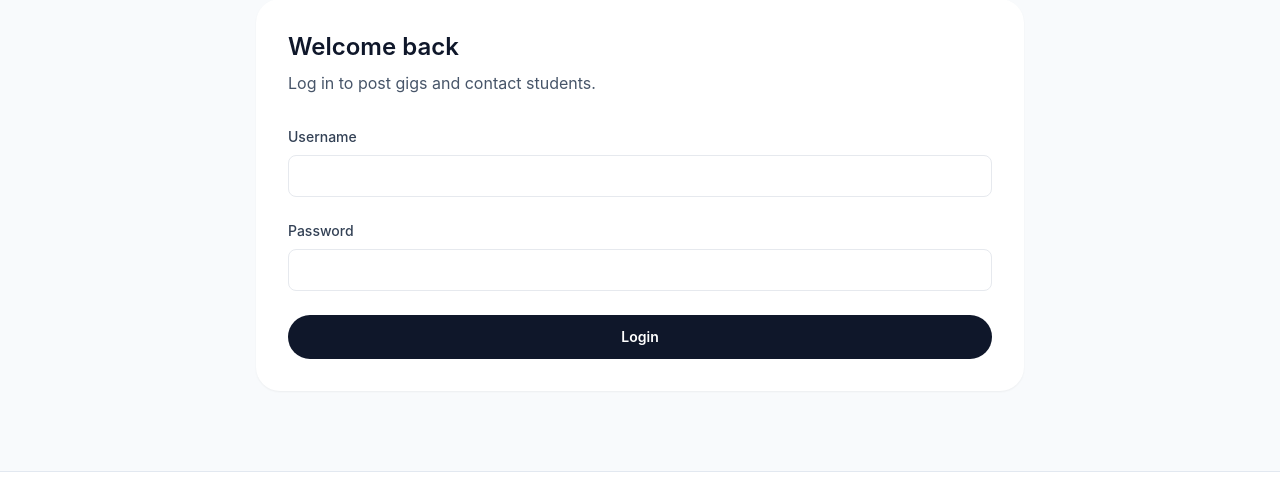
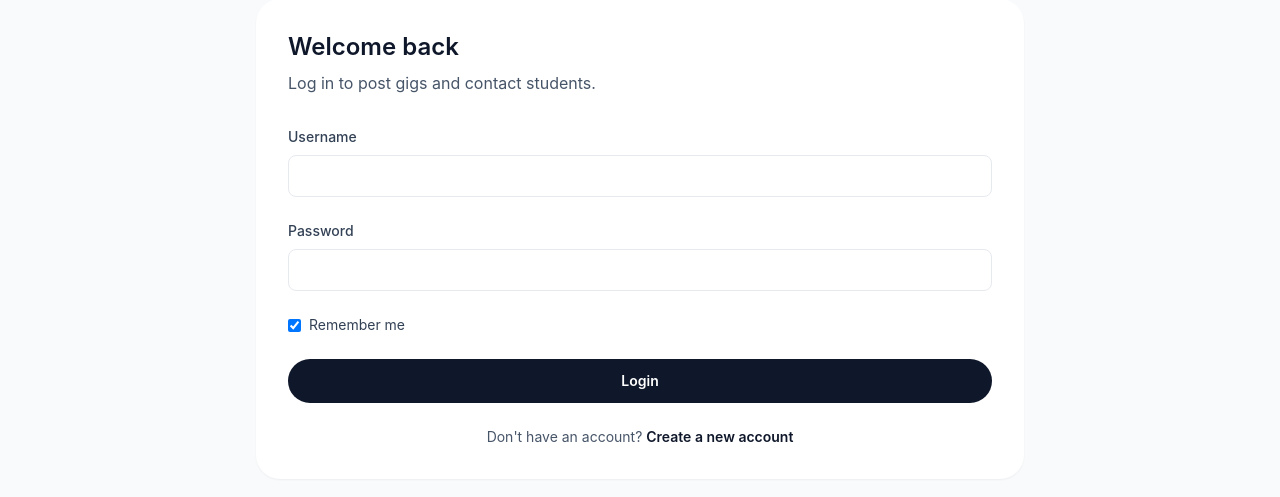
Before and after one commit to kilibo-types/campus_hustle, a Django app: page /login/ in a window 1280 px wide. Shown: the part 102-599 px from the top of the page. Run offline with Django 5.2, Linux system fonts and the light colour scheme; some libraries are stand-ins or nearby versions.

Commit message:
Add account creation link, remember me checkbox, and browser password autofill support

```diff
--- a/gigs/forms.py
+++ b/gigs/forms.py
@@ -18,6 +18,15 @@ class UserRegistrationForm(UserCreationForm):
     class Meta:
         model = User
         fields = ['username', 'first_name', 'last_name', 'email', 'phone_number', 'whatsapp_number', 'bio', 'password1', 'password2']
+
+    def __init__(self, *args, **kwargs):
+        super().__init__(*args, **kwargs)
+        if 'username' in self.fields:
+            self.fields['username'].widget.attrs.update({'class': 'input', 'autocomplete': 'username'})
+        if 'password1' in self.fields:
+            self.fields['password1'].widget.attrs.update({'class': 'input', 'autocomplete': 'new-password'})
+        if 'password2' in self.fields:
+            self.fields['password2'].widget.attrs.update({'class': 'input', 'autocomplete': 'new-password'})
 
     def save(self, commit=True):
         user = super().save(commit=False)
@@ -76,5 +85,6 @@ class GigForm(forms.ModelForm):
 
 
 class CustomLoginForm(AuthenticationForm):
-    username = forms.CharField(widget=forms.TextInput(attrs={'class': 'input'}))
-    password = forms.CharField(widget=forms.PasswordInput(attrs={'class': 'input'}))
+    username = forms.CharField(widget=forms.TextInput(attrs={'class': 'input', 'autocomplete': 'username'}))
+    password = forms.CharField(widget=forms.PasswordInput(attrs={'class': 'input', 'autocomplete': 'current-password'}))
+    remember_me = forms.BooleanField(required=False, initial=True, widget=forms.CheckboxInput(attrs={'class': 'rounded border-slate-300 text-slate-900 focus:ring-slate-900'}))
--- a/gigs/templates/gigs/login.html
+++ b/gigs/templates/gigs/login.html
@@ -20,7 +20,16 @@
             {{ form.password }}
             {{ form.password.errors }}
         </div>
+
+        <div class="flex items-center">
+            {{ form.remember_me }}
+            <label for="id_remember_me" class="ml-2 block text-sm text-slate-700 select-none cursor-pointer">Remember me</label>
+        </div>
+
         <button type="submit" class="w-full rounded-full bg-slate-900 px-5 py-3 text-sm font-semibold text-white hover:bg-slate-700">Login</button>
     </form>
+    <div class="mt-6 text-center text-sm text-slate-600">
+        Don't have an account? <a href="{% url 'register' %}" class="font-semibold text-slate-900 hover:underline">Create a new account</a>
+    </div>
 </div>
 {% endblock %}
--- a/gigs/templates/gigs/register.html
+++ b/gigs/templates/gigs/register.html
@@ -44,5 +44,8 @@
         </div>
         <button type="submit" class="w-full rounded-full bg-slate-900 px-5 py-3 text-sm font-semibold text-white hover:bg-slate-700">Register</button>
     </form>
+    <div class="mt-6 text-center text-sm text-slate-600">
+        Already have an account? <a href="{% url 'login' %}" class="font-semibold text-slate-900 hover:underline">Log in here</a>
+    </div>
 </div>
 {% endblock %}
--- a/gigs/views.py
+++ b/gigs/views.py
@@ -129,6 +129,10 @@ def login_view(request):
 			)
 			if user is not None:
 				login(request, user)
+				if form.cleaned_data.get('remember_me'):
+					request.session.set_expiry(1209600)  # 2 weeks
+				else:
+					request.session.set_expiry(0)  # browser close
 				messages.success(request, 'You are now logged in.')
 				return redirect('dashboard')
 	else:
```
